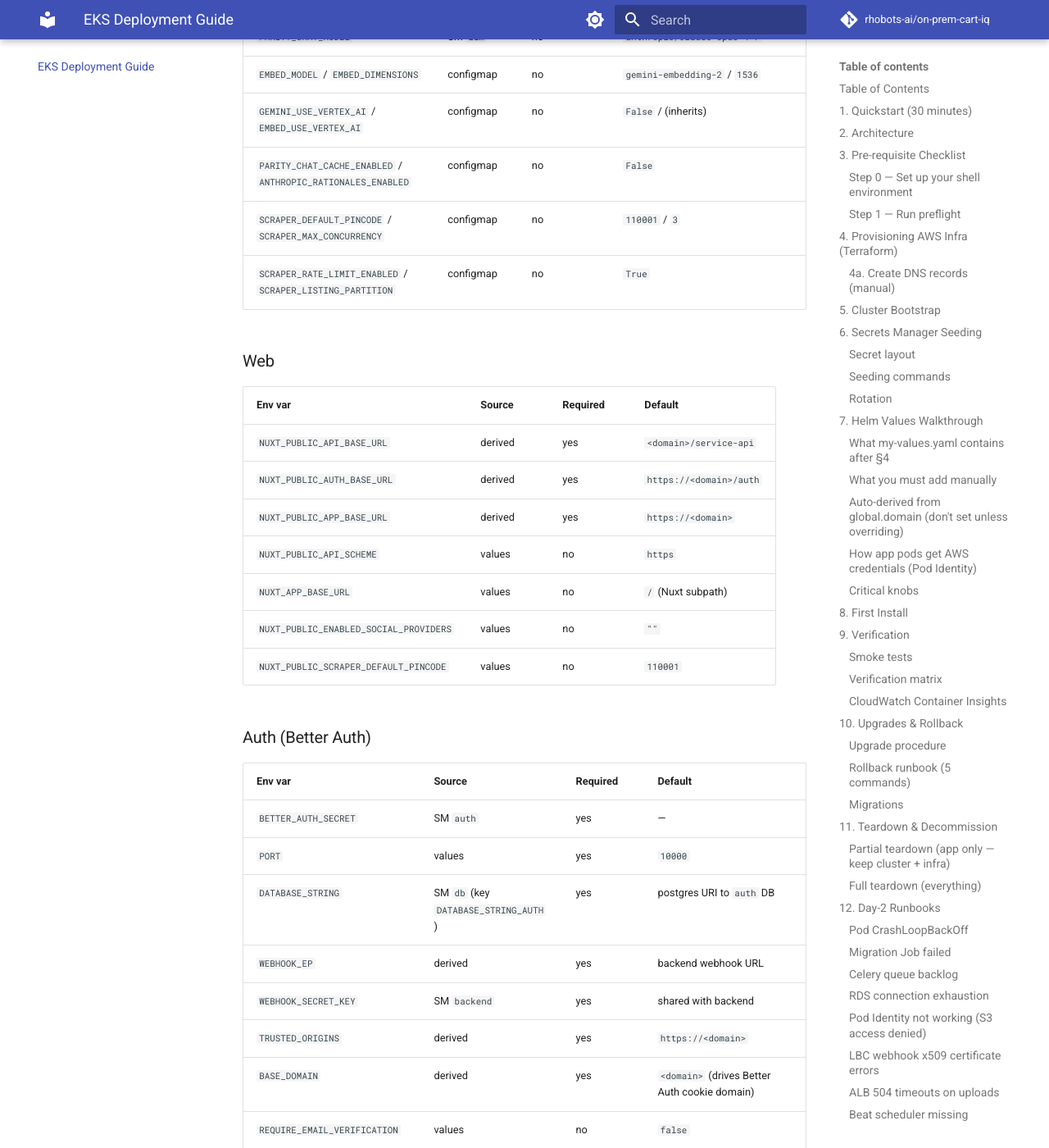
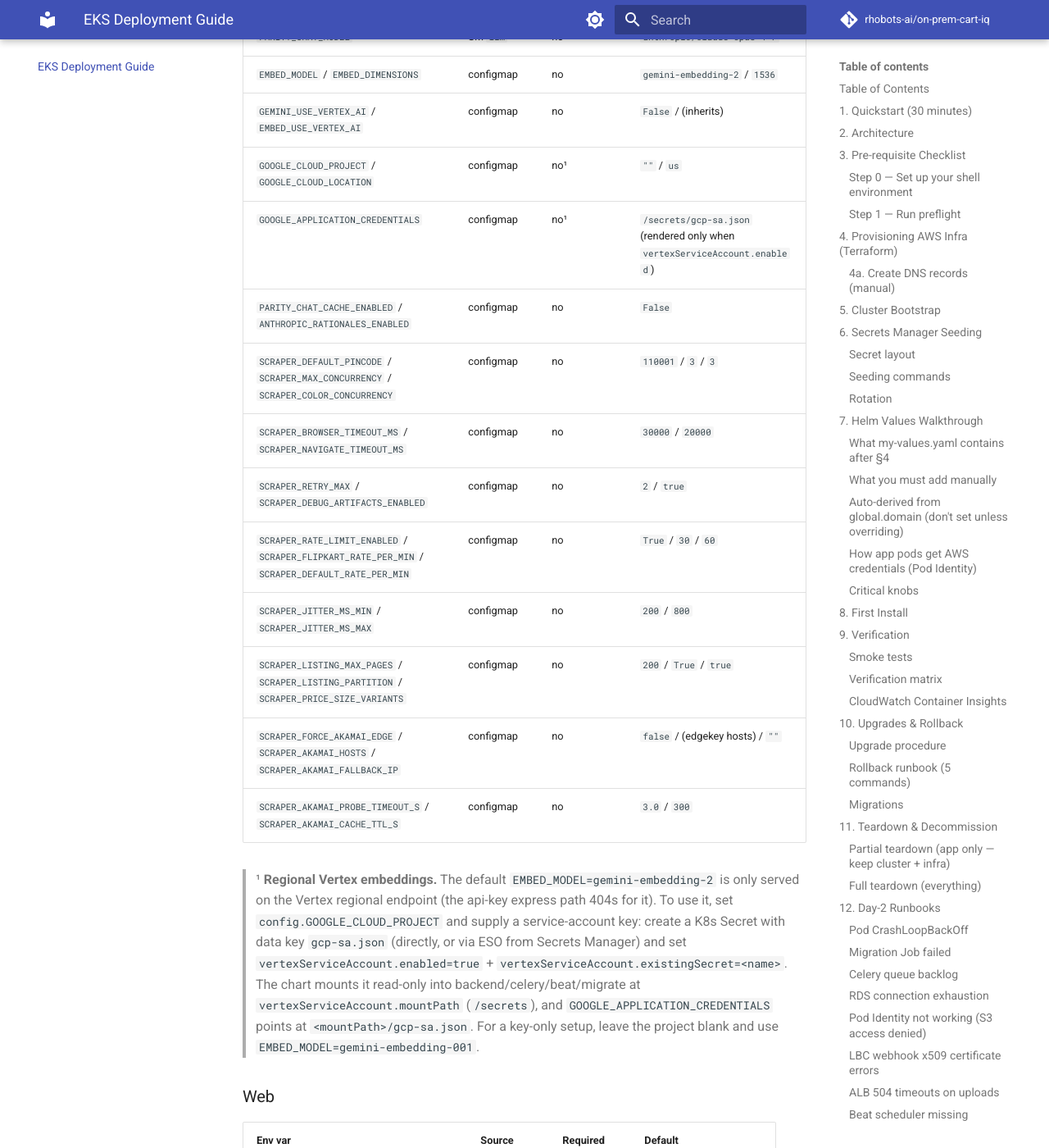
Before and after one commit to rhobots-ai/on-prem-cart-iq, an MkDocs documentation site: the page built from docs/eks-deployment-guide.md, in a window 1280 px wide and 1400 px high, scrolled down 28165 px. Shown: the whole window at 82% size. Built offline with MkDocs 1.6.1 and Material for MkDocs 9.7.7, drawn with Linux system fonts in a browser that asks for light colours; comment, search, counter and statistics services are not loaded.

Commit message:
v1.1.0 feat: env-var parity — scraper tunables + Vertex creds across both deploy paths (#4)
* feat(helm): expose scraper tunables + Vertex creds, add optional SA-key mount

Add the 16 prod-tunable scraper env vars and Google Vertex creds
(GOOGLE_CLOUD_PROJECT/LOCATION) to the ConfigMap + values contract so the
EKS path matches the app's full env surface. GOOGLE_APPLICATION_CREDENTIALS
is derived in the ConfigMap from vertexServiceAccount.mountPath (single
source of truth), rendered only when Vertex is enabled.

Add an optional vertexServiceAccount block: a read-only Secret volume
(data key gcp-sa.json) mounted into backend/celery/beat/migrate so the
default gemini-embedding-2 embeddings can authenticate to regional Vertex.
Disabled by default; key-only deployments are unaffected.

* feat(ec2): expose scraper tunables + Vertex creds in compose and app.env

Pass the 16 scraper tunables + GOOGLE_CLOUD_PROJECT/LOCATION/
GOOGLE_APPLICATION_CREDENTIALS through the backend-env anchor and document
them in app.env.example, mirroring the source prod compose. Bind-mount the
Vertex SA key (GOOGLE_SA_KEY_HOST_PATH -> /secrets/gcp-sa.json:ro, /dev/null
no-op default) into backend/celery/beat/migrate. Add NUXT_PUBLIC_API_SCHEME
to the web env example (default https). Seed GOOGLE_CLOUD_LOCATION in the
terraform-ec2 app_env_snippet starter.

* docs: document scraper tunables + Vertex setup in deployment guides

Expand Appendix A env references in both guides with the new scraper
tunables and Vertex creds, plus a note on regional Vertex setup
(vertexServiceAccount Secret on EKS, GOOGLE_SA_KEY_HOST_PATH on EC2).

Co-Authored-By: Claude Opus 4.8 <noreply@anthropic.com>

---------

Co-authored-by: Claude Opus 4.8 <noreply@anthropic.com>

```diff
--- a/docs/eks-deployment-guide.md
+++ b/docs/eks-deployment-guide.md
@@ -1038,9 +1038,19 @@ Levers:
 | `PARITY_CHAT_MODEL` | SM `llm` | no | `anthropic/claude-opus-4-7` |
 | `EMBED_MODEL` / `EMBED_DIMENSIONS` | configmap | no | `gemini-embedding-2` / `1536` |
 | `GEMINI_USE_VERTEX_AI` / `EMBED_USE_VERTEX_AI` | configmap | no | `False` / (inherits) |
+| `GOOGLE_CLOUD_PROJECT` / `GOOGLE_CLOUD_LOCATION` | configmap | no¹ | `""` / `us` |
+| `GOOGLE_APPLICATION_CREDENTIALS` | configmap | no¹ | `/secrets/gcp-sa.json` (rendered only when `vertexServiceAccount.enabled`) |
 | `PARITY_CHAT_CACHE_ENABLED` / `ANTHROPIC_RATIONALES_ENABLED` | configmap | no | `False` |
-| `SCRAPER_DEFAULT_PINCODE` / `SCRAPER_MAX_CONCURRENCY` | configmap | no | `110001` / `3` |
-| `SCRAPER_RATE_LIMIT_ENABLED` / `SCRAPER_LISTING_PARTITION` | configmap | no | `True` |
+| `SCRAPER_DEFAULT_PINCODE` / `SCRAPER_MAX_CONCURRENCY` / `SCRAPER_COLOR_CONCURRENCY` | configmap | no | `110001` / `3` / `3` |
+| `SCRAPER_BROWSER_TIMEOUT_MS` / `SCRAPER_NAVIGATE_TIMEOUT_MS` | configmap | no | `30000` / `20000` |
+| `SCRAPER_RETRY_MAX` / `SCRAPER_DEBUG_ARTIFACTS_ENABLED` | configmap | no | `2` / `true` |
+| `SCRAPER_RATE_LIMIT_ENABLED` / `SCRAPER_FLIPKART_RATE_PER_MIN` / `SCRAPER_DEFAULT_RATE_PER_MIN` | configmap | no | `True` / `30` / `60` |
+| `SCRAPER_JITTER_MS_MIN` / `SCRAPER_JITTER_MS_MAX` | configmap | no | `200` / `800` |
+| `SCRAPER_LISTING_MAX_PAGES` / `SCRAPER_LISTING_PARTITION` / `SCRAPER_PRICE_SIZE_VARIANTS` | configmap | no | `200` / `True` / `true` |
+| `SCRAPER_FORCE_AKAMAI_EDGE` / `SCRAPER_AKAMAI_HOSTS` / `SCRAPER_AKAMAI_FALLBACK_IP` | configmap | no | `false` / (edgekey hosts) / `""` |
+| `SCRAPER_AKAMAI_PROBE_TIMEOUT_S` / `SCRAPER_AKAMAI_CACHE_TTL_S` | configmap | no | `3.0` / `300` |
+
+> ¹ **Regional Vertex embeddings.** The default `EMBED_MODEL=gemini-embedding-2` is only served on the Vertex regional endpoint (the api-key express path 404s for it). To use it, set `config.GOOGLE_CLOUD_PROJECT` and supply a service-account key: create a K8s Secret with data key `gcp-sa.json` (directly, or via ESO from Secrets Manager) and set `vertexServiceAccount.enabled=true` + `vertexServiceAccount.existingSecret=<name>`. The chart mounts it read-only into backend/celery/beat/migrate at `vertexServiceAccount.mountPath` (`/secrets`), and `GOOGLE_APPLICATION_CREDENTIALS` points at `<mountPath>/gcp-sa.json`. For a key-only setup, leave the project blank and use `EMBED_MODEL=gemini-embedding-001`.
 
 ### Web
 
```
Also changed, not shown: docs/ec2-deployment-guide.md (+3 -2 lines), 9 other files.
